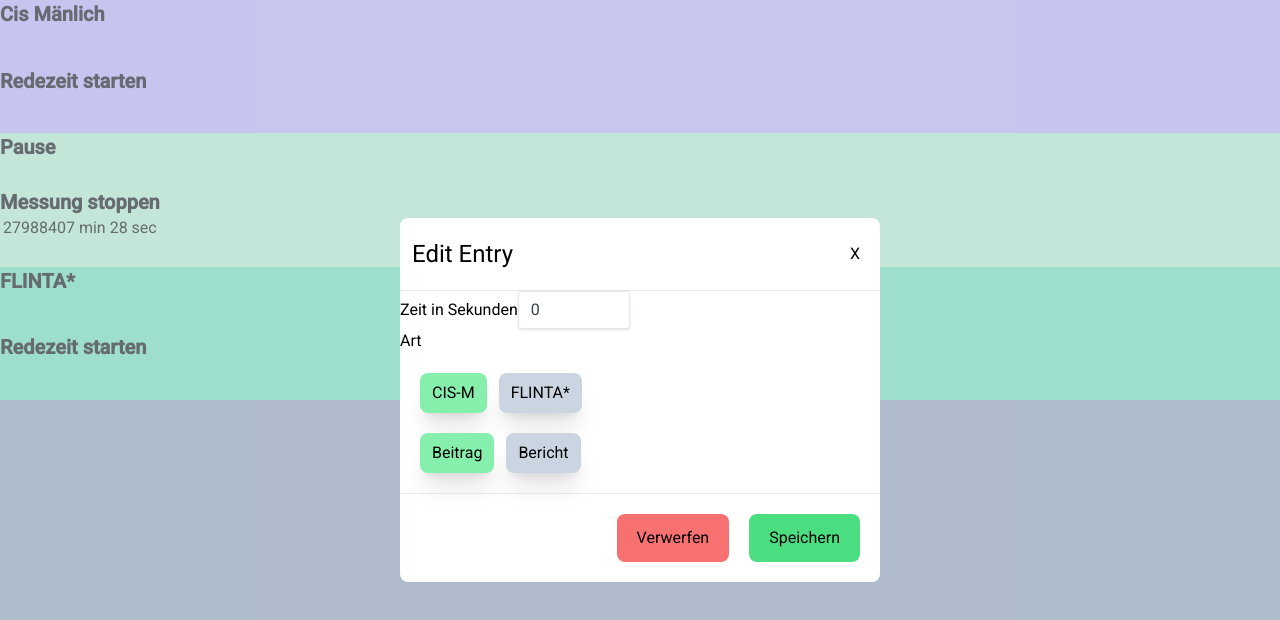
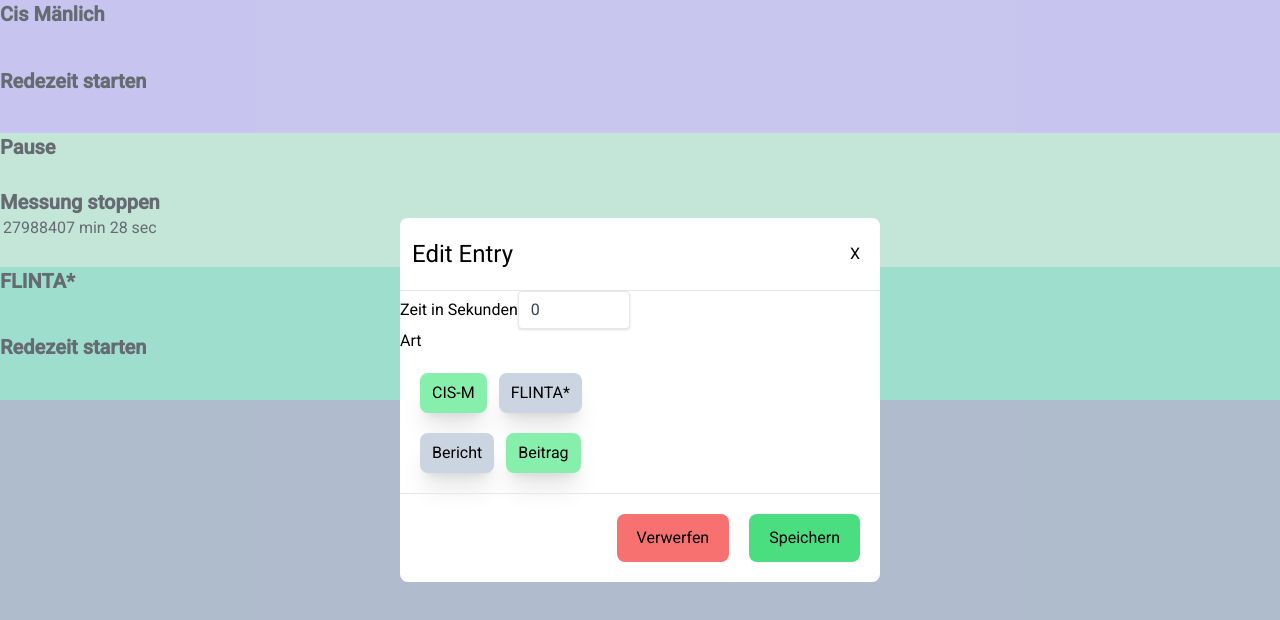
Before and after one commit to felix-ulonska/redezeit-messung, an Angular app: page / in a window 1280 px wide. Shown: the top 620 px of the page. Built offline with nearby package versions, Linux system fonts and the light colour scheme.

Commit message:
chore: edit modal

```diff
--- a/src/app/edit-modal/edit-modal.component.html
+++ b/src/app/edit-modal/edit-modal.component.html
@@ -1,4 +1,4 @@
-<app-modal titleText="Edit Entry">
+<app-modal (saved)="save()" titleText="Edit Entry">
   <form [formGroup]="form">
     <label>Zeit in Sekunden</label>
     <input
@@ -9,25 +9,25 @@
     <div class="flex gap-3 mx-5 my-5">
       <app-toggle-button
         (click)="changeSpeaker(Speaker.CISM)"
-        [toggled]="Speaker.CISM === currentSelectedRedezeitType"
+        [toggled]="Speaker.CISM === currentSpeaker"
         >CIS-M</app-toggle-button
       >
       <app-toggle-button
-        [toggled]="Speaker.FLINTA === currentSelectedRedezeitType"
+        [toggled]="Speaker.FLINTA === currentSpeaker"
         (click)="changeSpeaker(Speaker.FLINTA)"
         >FLINTA*</app-toggle-button
       >
     </div>
     <div class="flex gap-3 mx-5 my-5">
       <app-toggle-button
-        (click)="changeSpeaker(Speaker.CISM)"
-        [toggled]="Speaker.CISM === currentSelectedRedezeitType"
-        >Beitrag</app-toggle-button
+        (click)="changeType(Type.Bericht)"
+        [toggled]="Type.Bericht === currentType"
+        >Bericht</app-toggle-button
       >
       <app-toggle-button
-        [toggled]="Speaker.FLINTA === currentSelectedRedezeitType"
-        (click)="changeSpeaker(Speaker.FLINTA)"
-        >Bericht</app-toggle-button
+        [toggled]="Type.Beitrag === currentType"
+        (click)="changeType(Type.Beitrag)"
+        >Beitrag</app-toggle-button
       >
     </div>
   </form>
--- a/src/app/edit-modal/edit-modal.component.ts
+++ b/src/app/edit-modal/edit-modal.component.ts
@@ -1,6 +1,6 @@
-import { Component, forwardRef, OnInit } from '@angular/core';
+import { Component, forwardRef, OnDestroy, OnInit } from '@angular/core';
 import { FormControl, FormGroup, NG_VALUE_ACCESSOR } from '@angular/forms';
-import { combineLatest, firstValueFrom, map } from 'rxjs';
+import { combineLatest, firstValueFrom, map, Subject } from 'rxjs';
 import { RedezeitSpeaker } from '../models/redezeit-type';
 import { RedezeitType } from '../_enums/redezeit-type.enum';
 import { GlobalStateService } from '../_services/global-state.service';
@@ -11,15 +11,21 @@ import { ModalService } from '../_services/modal.service';
   templateUrl: './edit-modal.component.html',
   styleUrls: ['./edit-modal.component.scss'],
 })
-export class EditModalComponent implements OnInit {
+export class EditModalComponent implements OnInit, OnDestroy {
   constructor(
     private modalService: ModalService,
     private globalStateService: GlobalStateService
   ) {}
 
+  onDestroy$ = new Subject<void>();
   Speaker = RedezeitSpeaker;
+  Type = RedezeitType;
 
-  get currentSelectedRedezeitType() {
+  get currentType() {
+    return this.form.controls['type'].value;
+  }
+
+  get currentSpeaker() {
     return this.form.controls['speaker'].value;
   }
 
@@ -41,7 +47,7 @@ export class EditModalComponent implements OnInit {
   }
 
   public ngOnInit(): void {
-    firstValueFrom(this.entry$).then((entry) =>
+    this.entry$.subscribe((entry) =>
       this.form.setValue({
         duration: entry?.duration ?? 0,
         speaker: entry?.speaker ?? RedezeitSpeaker.CISM,
@@ -50,7 +56,40 @@ export class EditModalComponent implements OnInit {
     );
   }
 
+  public ngOnDestroy(): void {
+    this.onDestroy$.next();
+    this.onDestroy$.complete();
+  }
+
   public changeSpeaker(speaker: RedezeitSpeaker) {
     this.form.patchValue({ speaker });
   }
+
+  public changeType(type: RedezeitType) {
+    this.form.patchValue({ type });
+  }
+
+  public save() {
+    firstValueFrom(
+      combineLatest([this.globalStateService.redezeiten, this.entry$])
+    )
+      .then(([redezeiten, entryID]) => {
+        this.globalStateService.redezeiten.next(
+          redezeiten.map((redezeit) => {
+            if (redezeit.id === entryID?.id) {
+              return {
+                ...redezeit,
+                duration: this.form.value.duration ?? 0,
+                speaker: this.form.value.speaker ?? 0,
+                type: this.form.value.type ?? 0,
+              };
+            }
+            return redezeit;
+          })
+        );
+      })
+      .then(() => {
+        this.modalService.closeModal();
+      });
+  }
 }
```
